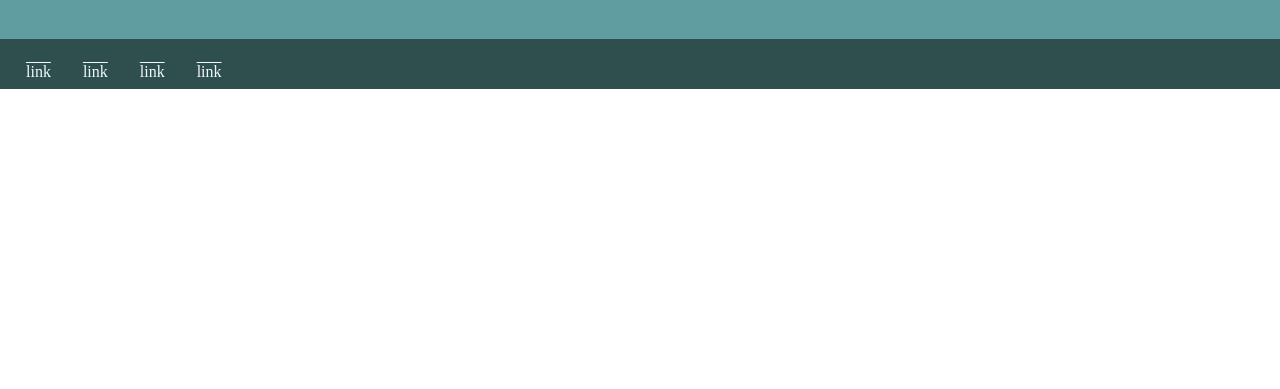
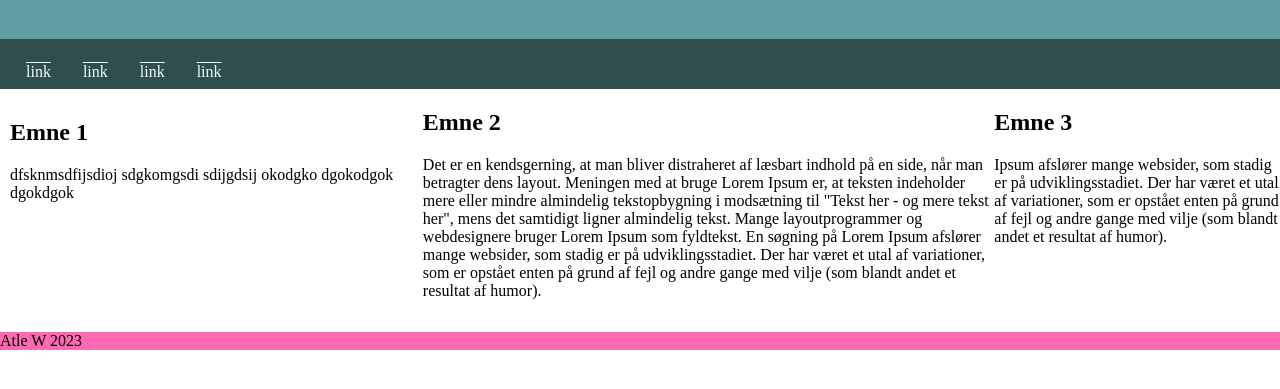
Before and after one commit to atlewinther/fofpy23, a plain HTML site: page index.html in a window 1280 px wide. Shown: the part 81-470 px from the top of the page. Drawn offline with Linux system fonts and the light colour scheme.

Commit message:
Update index.html

```diff
--- a/index.html
+++ b/index.html
@@ -37,6 +37,29 @@
            color: black;
        }
 
+       .emner {
+           display: flex;
+           justify-content: center;
+       }
+
+       .emne1 {
+           float: left;
+           padding: 10px;
+       }
+
+       .emne2 {
+           width: 50%;
+       }
+
+       .emne3 {
+           width: 25%;
+       }
+
+       .footer {
+           background-color: hotpink;
+
+       }
+
    </style>
 </head>
 <!-- HEADER -->
@@ -52,5 +75,25 @@
    <a href="#">link</a>
 </div>
 
+<!-- 3 EMNER -->
+<div class="emner">
+  <div class="emne1">
+    <h2>Emne 1</h2>
+      <p>dfsknmsdfijsdioj sdgkomgsdi sdijgdsij okodgko dgokodgok dgokdgok</p>
+  </div>
+   <div class="emne2">
+    <h2>Emne 2</h2>
+    <p>
+      Det er en kendsgerning, at man bliver distraheret af læsbart indhold på en side, når man betragter dens layout. Meningen med at bruge Lorem Ipsum er, at teksten indeholder mere eller mindre almindelig tekstopbygning i modsætning til "Tekst her - og mere tekst her", mens det samtidigt ligner almindelig tekst. Mange layoutprogrammer og webdesignere bruger Lorem Ipsum som fyldtekst. En søgning på Lorem Ipsum afslører mange websider, som stadig er på udviklingsstadiet. Der har været et utal af variationer, som er opstået enten på grund af fejl og andre gange med vilje (som blandt andet et resultat af humor).
+    </p>
+</div>
+    <div class="emne3">
+    <h2>Emne 3</h2>
+        <p>Ipsum afslører mange websider, som stadig er på udviklingsstadiet. Der har været et utal af variationer, som er opstået enten på grund af fejl og andre gange med vilje (som blandt andet et resultat af humor). </p>
+    </div>
+</div>
+
+<!-- FOOTER -->
+<div class="footer"><p>Atle W 2023</p></div>
 
 </html>
```
